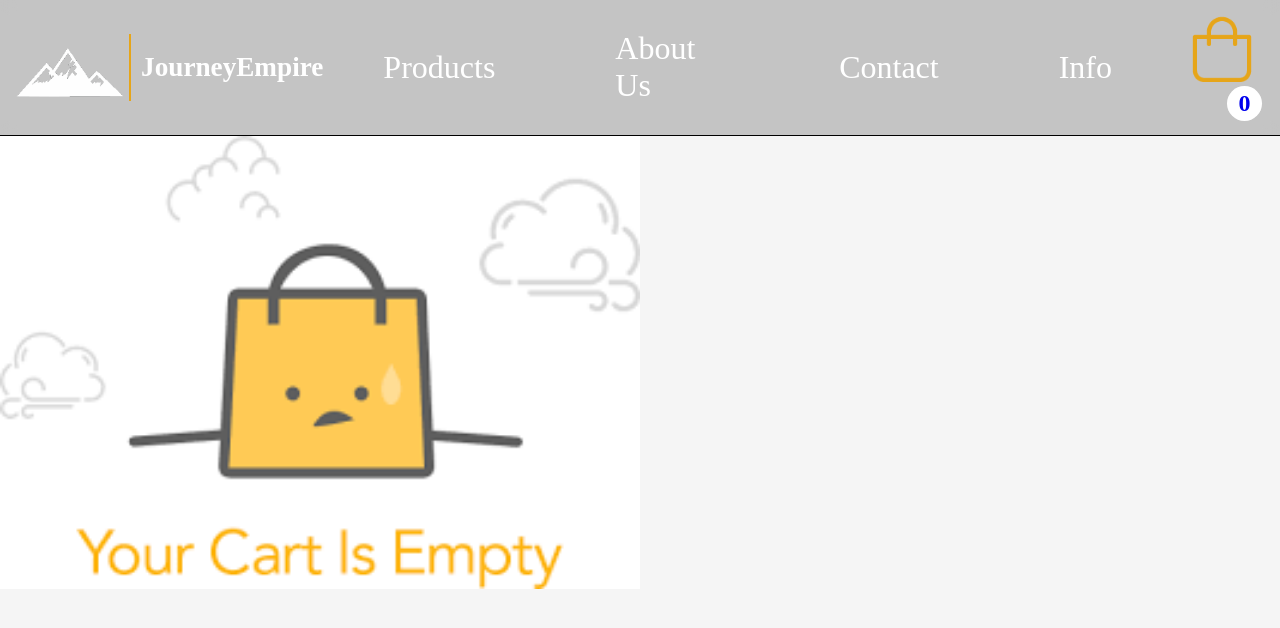
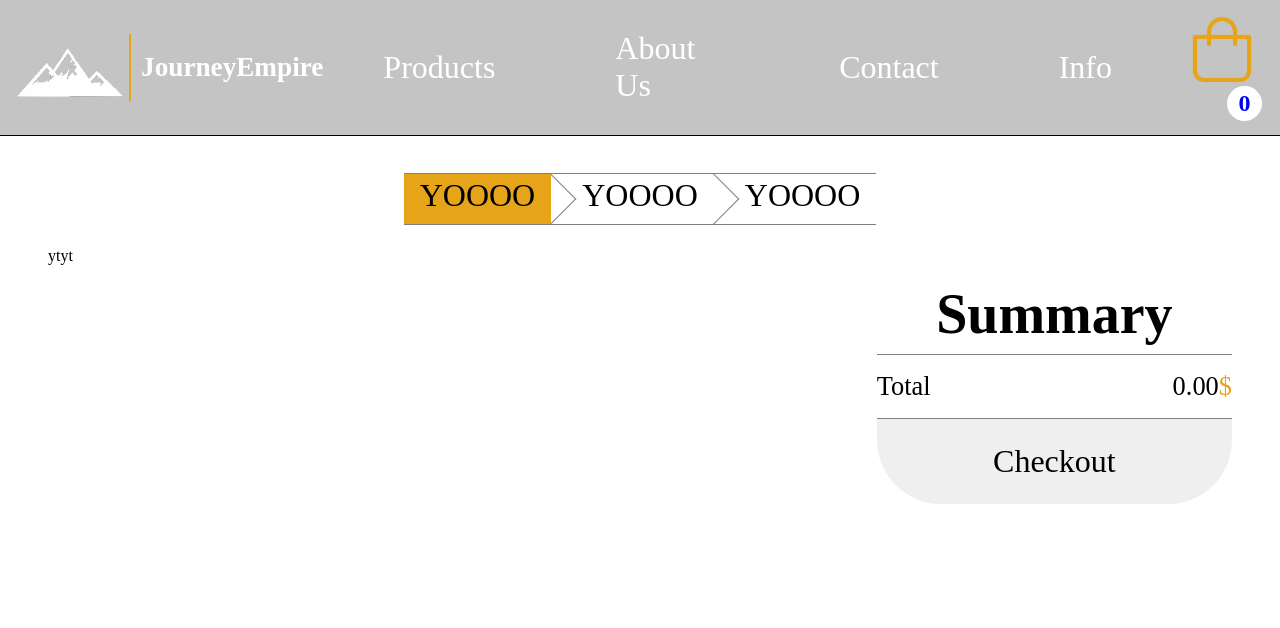
Before and after one commit to Lokostyk/E-coomerce, a React (Create React App) app: page /basket in a window 1280 px wide. Shown: the top 628 px of the page. Built offline with nearby package versions, Linux system fonts and the light colour scheme; a web font is replaced by a local one.

Commit message:
Small fixes

```diff
--- a/src/Components/Basket/Basket.js
+++ b/src/Components/Basket/Basket.js
@@ -6,10 +6,31 @@ export default function Basket() {
     const basket = useSelector((state)=>state.basket.contents)
 
     return (
-        <div>
-            {basket.length===0?
+        <div className="basketContainer">
+            <div className="preview">
+                <p>YOOOO</p>
+                <div className="square"/>
+                <p>YOOOO
+                </p>
+                <div className="square"/>
+                <p>YOOOO</p>
+            </div>
+            <div className="basket">
+                <div className="basketItem">ytyt</div>
+
+            </div>
+            <div className="summary">
+                <h1>Summary</h1>
+                <span />
+                <div>
+                    <p>Total</p>
+                    <p>0.00<span style={{color:"#e6a519"}}>$</span></p>
+                </div>
+                <button>Checkout</button>
+            </div>
+            {/* {basket.length===0?
                 <EmptyBasket />:""
-            }
+            } */}
         </div>
     )
 }
--- a/src/Components/BestSellers/BestSellers.js
+++ b/src/Components/BestSellers/BestSellers.js
@@ -27,7 +27,7 @@ function BestSellers(props) {
 
 const mapStateToProps = state => {
     return {
-        bestSellers: state.bestSellers
+        bestSellers: state.bestSeller.bestSellers
     }
 }
 
--- a/src/Components/ProductPage/Product.js
+++ b/src/Components/ProductPage/Product.js
@@ -26,7 +26,7 @@ export default function Product() {
                     <p style={{fontWeight:"bold"}}>Colors</p>
                     <form>
                         {productData.colors.map((item,index)=>{
-                            return (<input type="radio" name="colors" onClick={()=>setCurrentImg(productData.imgs[index])} style={{backgroundColor:item}}/>)
+                            return (<input key={item} type="radio" name="colors" onClick={()=>setCurrentImg(productData.imgs[index])} style={{backgroundColor:item}}/>)
                         })}
 
                     </form>
--- a/src/Styles/style.scss
+++ b/src/Styles/style.scss
@@ -558,3 +558,75 @@ legend {
     }
   }
 }
+.basketContainer {
+  padding: 1rem 3rem;
+  flex-grow: 1;
+  display: grid;
+  justify-self: center;
+  grid-template: 15% 75% / 70% 30%;
+  background-color: #fff;
+  .preview {
+    margin: auto 0;
+    display: flex;
+    justify-self: center;
+    grid-column: 1/3;
+    overflow: hidden;
+    border: 1px solid grey;
+    border-left: none;
+    border-right: none;
+    p {
+      padding: 0.2rem 1rem;
+      display: flex;
+      font-size: 2rem;
+      z-index: 1;
+      &:first-of-type {
+        background-color: $gold;
+      }
+    }
+    .square {
+      margin-left: -35px;
+      display: flex;
+      align-self: flex-start;
+      height: 50px;
+      width: 50px;
+      border: 1px solid grey;
+      border-left: none;
+      border-bottom: none;
+      transform: rotate(45deg);
+      z-index: 0;
+    }
+  }
+  .basket {
+  }
+  .summary {
+    margin-top: 10%;
+    display: flex;
+    flex-direction: column;
+    h1 {
+      font-size: 3.5rem;
+      text-align: center;
+    }
+    div {
+      margin: 0.5rem 0 0 0;
+      padding: 1rem 0;
+      display: flex;
+      justify-content: space-between;
+      font-size: 1.65rem;
+      border: 1px solid grey;
+      border-left: none;
+      border-right: none;
+    }
+    button {
+      padding: 1.5rem 5rem;
+      border: none;
+      border-radius: 0 0 4rem 4rem;
+      width: 100%;
+      align-self: center;
+      font-size: 2rem;
+      transition: 0.5s all;
+      &:hover {
+        border-radius: 0rem;
+      }
+    }
+  }
+}
```
